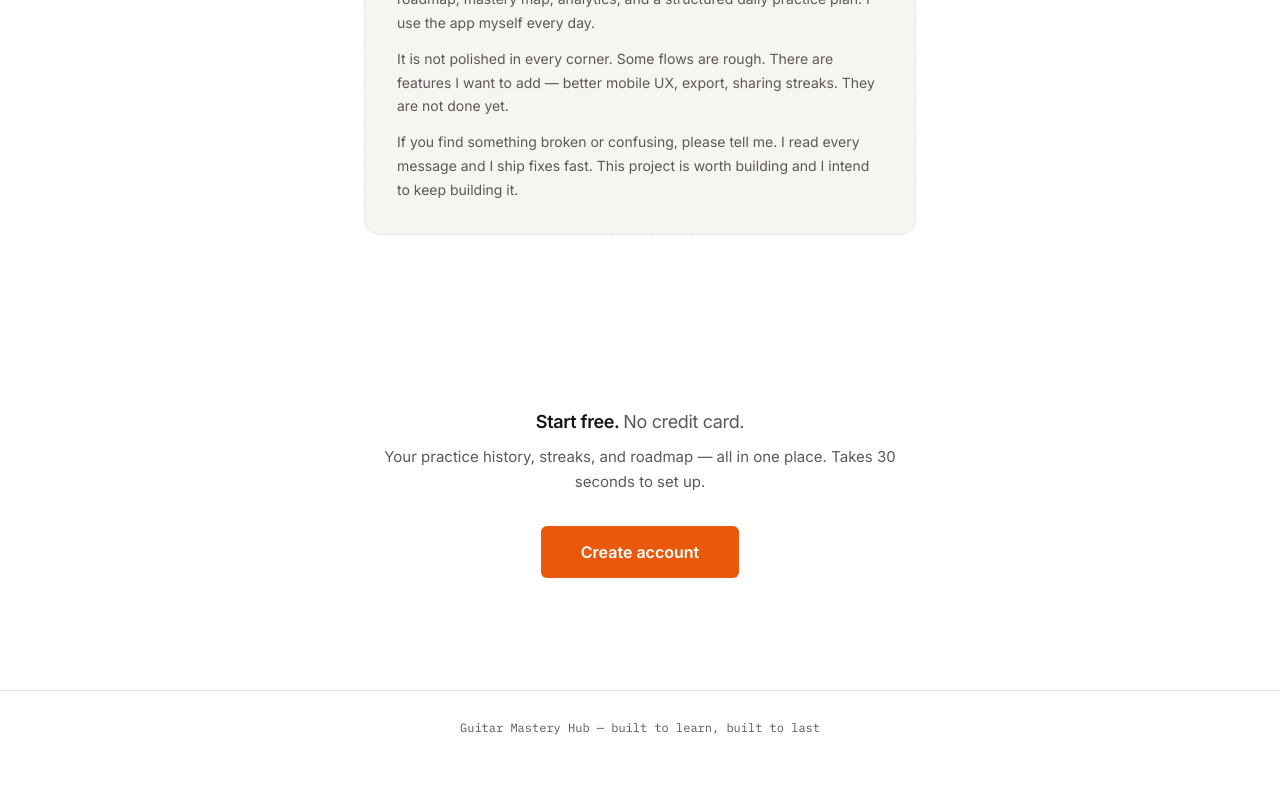
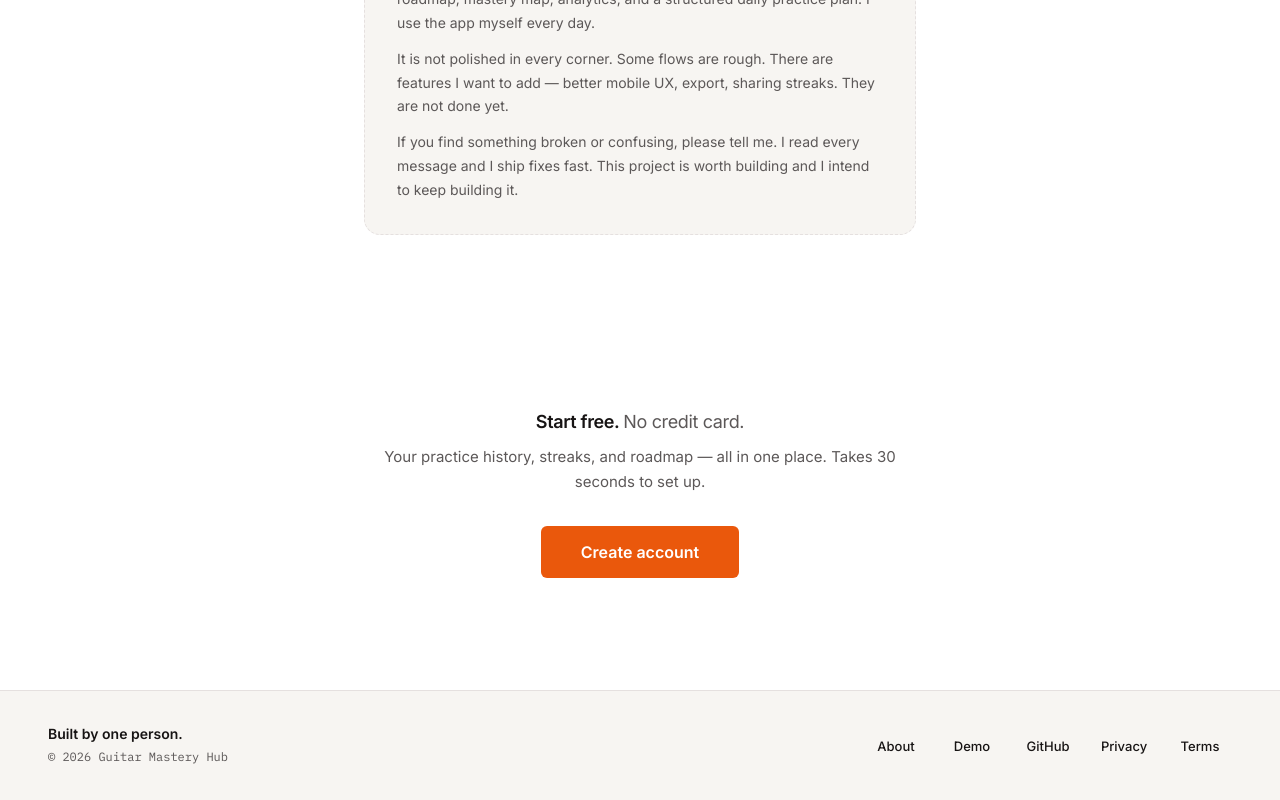
Before and after one commit to rajathbrgowda/guitar-mastery-hub, a React (Vite) app in the folder client/: page / in a window 1280 px wide. Shown: the part 5637-6437 px from the top of the page. Before the commit the page ends 6400 px from the top, so only its background shows below. Built offline with nearby package versions, Linux system fonts and the light colour scheme; no server answers.

Commit message:
feat(landing): redesign footer with links and built-by copy

```diff
--- a/client/src/pages/Landing.tsx
+++ b/client/src/pages/Landing.tsx
@@ -2,9 +2,10 @@ import Box from '@mui/material/Box';
 import Button from '@mui/material/Button';
 import Chip from '@mui/material/Chip';
 import Container from '@mui/material/Container';
+import Stack from '@mui/material/Stack';
 import Typography from '@mui/material/Typography';
 import Paper from '@mui/material/Paper';
-import { Navigate, useNavigate } from 'react-router-dom';
+import { Link as RouterLink, Navigate, useNavigate } from 'react-router-dom';
 import { useAuth } from '../context/AuthContext';
 import StreakCalendar from '../components/StreakCalendar';
 import WhyIBuiltThis from '../components/WhyIBuiltThis';
@@ -483,11 +484,58 @@ export default function Landing() {
       {/* ── Footer ───────────────────────────────────────────────────────────── */}
       <Box
         component="footer"
-        sx={{ borderTop: '1px solid', borderColor: 'divider', py: 3, textAlign: 'center' }}
+        sx={{
+          borderTop: '1px solid',
+          borderColor: 'divider',
+          py: 4,
+          px: { xs: 2, sm: 6 },
+          bgcolor: 'background.paper',
+        }}
       >
-        <Typography variant="caption" color="text.secondary">
-          Guitar Mastery Hub — built to learn, built to last
-        </Typography>
+        <Stack
+          direction={{ xs: 'column', sm: 'row' }}
+          justifyContent="space-between"
+          alignItems={{ xs: 'center', sm: 'center' }}
+          spacing={2}
+        >
+          <Box sx={{ textAlign: { xs: 'center', sm: 'left' } }}>
+            <Typography variant="body2" fontWeight={600}>
+              Built by one person.
+            </Typography>
+            <Typography variant="caption" color="text.secondary">
+              © 2026 Guitar Mastery Hub
+            </Typography>
+          </Box>
+          <Stack
+            direction="row"
+            spacing={1.5}
+            flexWrap="wrap"
+            justifyContent={{ xs: 'center', sm: 'flex-end' }}
+          >
+            <Button component="a" href="#who-its-for" size="small" color="inherit">
+              About
+            </Button>
+            <Button component={RouterLink} to="/demo" size="small" color="inherit">
+              Demo
+            </Button>
+            <Button
+              component="a"
+              href="https://github.com/rajathbrgowda/guitar-mastery-hub"
+              target="_blank"
+              rel="noopener noreferrer"
+              size="small"
+              color="inherit"
+            >
+              GitHub
+            </Button>
+            <Button component={RouterLink} to="/privacy" size="small" color="inherit">
+              Privacy
+            </Button>
+            <Button component={RouterLink} to="/terms" size="small" color="inherit">
+              Terms
+            </Button>
+          </Stack>
+        </Stack>
       </Box>
     </Box>
   );
```
